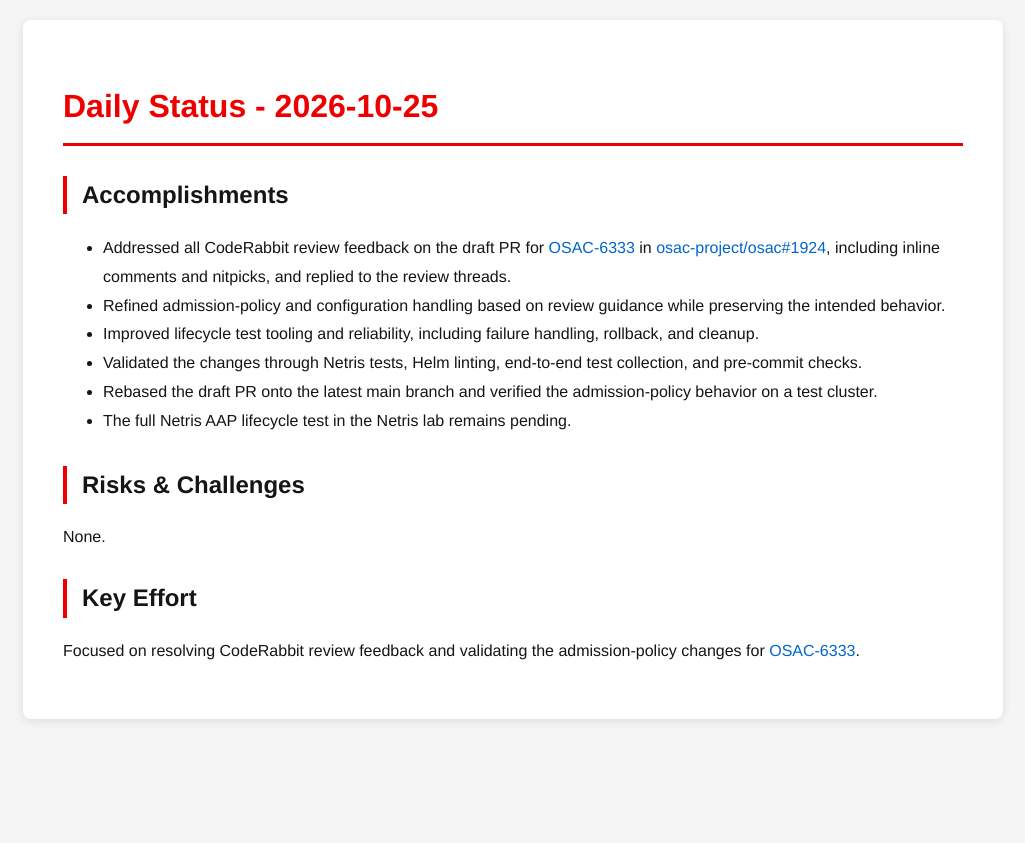
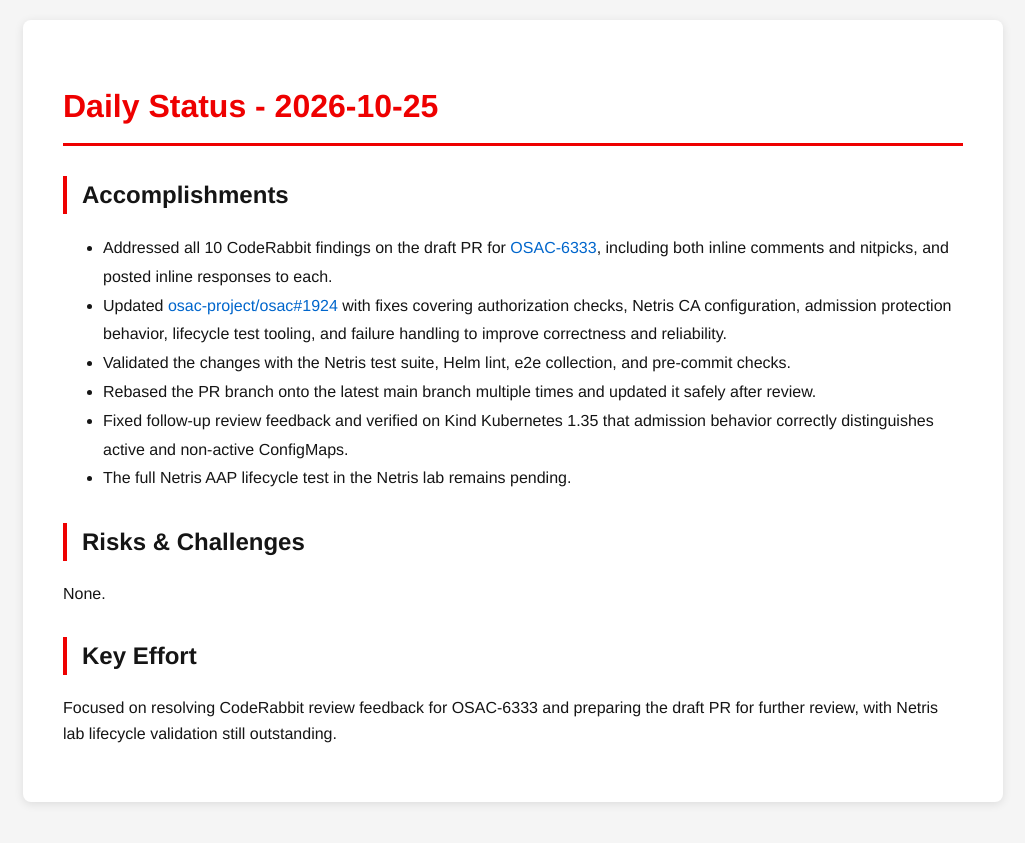
Before and after one commit to tzvatot/daily-status, a Jekyll site: the page built from 2026-10-25.md, in a window 1280 px wide. Shown: the top 843 px of the page, without its empty margins (127-1152 px from the left). Built offline with Jekyll 4.4.1, drawn with Linux system fonts in a browser that asks for light colours.

Commit message:
Daily status update - 2026-10-25

```diff
--- a/2026-10-25.md
+++ b/2026-10-25.md
@@ -7,15 +7,15 @@
 # Daily Status - 2026-10-25
 
 ## Accomplishments
-- Addressed all CodeRabbit review feedback on the draft PR for [OSAC-6333](https://redhat.atlassian.net/browse/OSAC-6333) in [osac-project/osac#1924](https://github.com/osac-project/osac/pull/1924), including inline comments and nitpicks, and replied to the review threads.
-- Refined admission-policy and configuration handling based on review guidance while preserving the intended behavior.
-- Improved lifecycle test tooling and reliability, including failure handling, rollback, and cleanup.
-- Validated the changes through Netris tests, Helm linting, end-to-end test collection, and pre-commit checks.
-- Rebased the draft PR onto the latest main branch and verified the admission-policy behavior on a test cluster.
+- Addressed all 10 CodeRabbit findings on the draft PR for [OSAC-6333](https://redhat.atlassian.net/browse/OSAC-6333), including both inline comments and nitpicks, and posted inline responses to each.
+- Updated [osac-project/osac#1924](https://github.com/osac-project/osac/pull/1924) with fixes covering authorization checks, Netris CA configuration, admission protection behavior, lifecycle test tooling, and failure handling to improve correctness and reliability.
+- Validated the changes with the Netris test suite, Helm lint, e2e collection, and pre-commit checks.
+- Rebased the PR branch onto the latest main branch multiple times and updated it safely after review.
+- Fixed follow-up review feedback and verified on Kind Kubernetes 1.35 that admission behavior correctly distinguishes active and non-active ConfigMaps.
 - The full Netris AAP lifecycle test in the Netris lab remains pending.
 
 ## Risks & Challenges
 None.
 
 ## Key Effort
-Focused on resolving CodeRabbit review feedback and validating the admission-policy changes for [OSAC-6333](https://redhat.atlassian.net/browse/OSAC-6333).
+Focused on resolving CodeRabbit review feedback for OSAC-6333 and preparing the draft PR for further review, with Netris lab lifecycle validation still outstanding.
```
